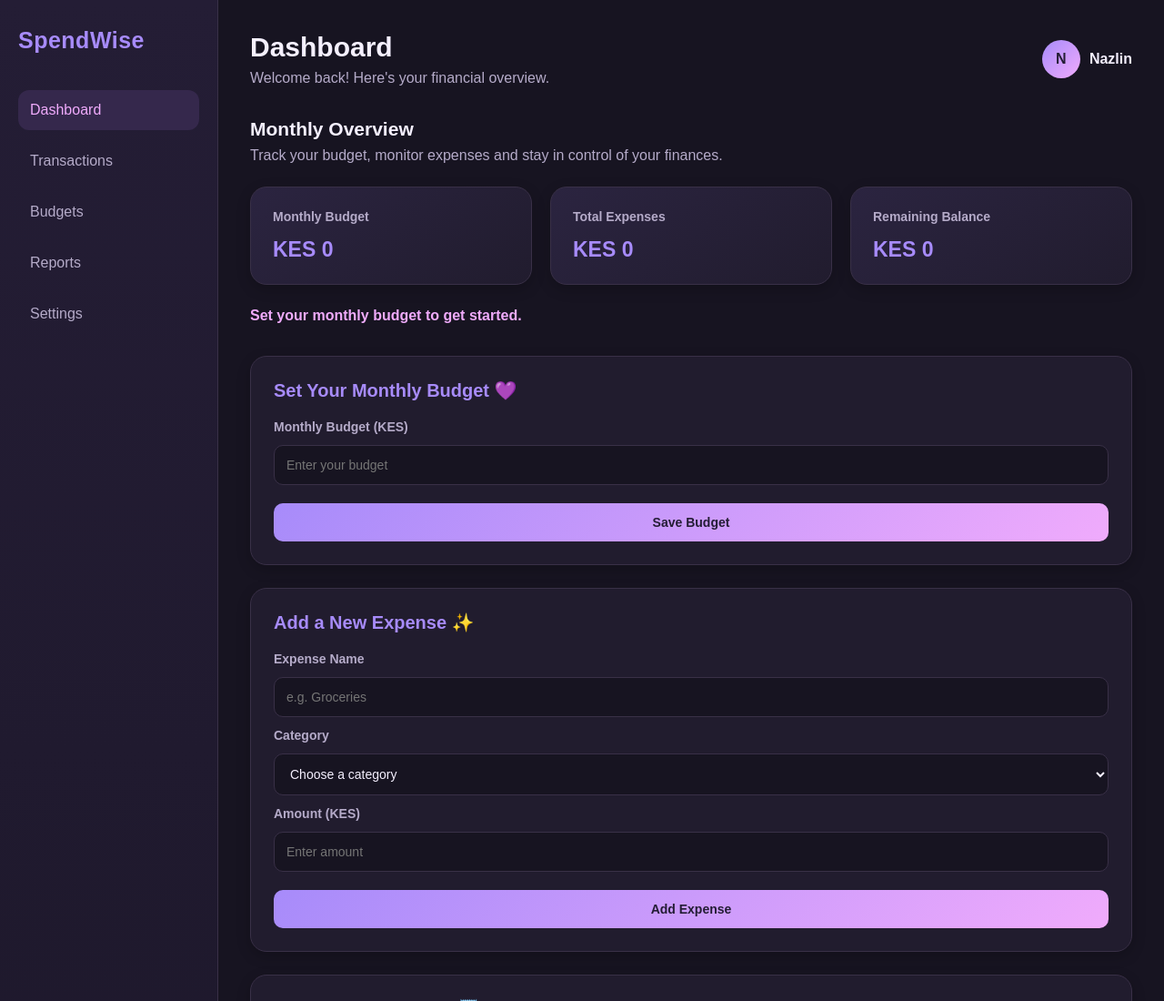
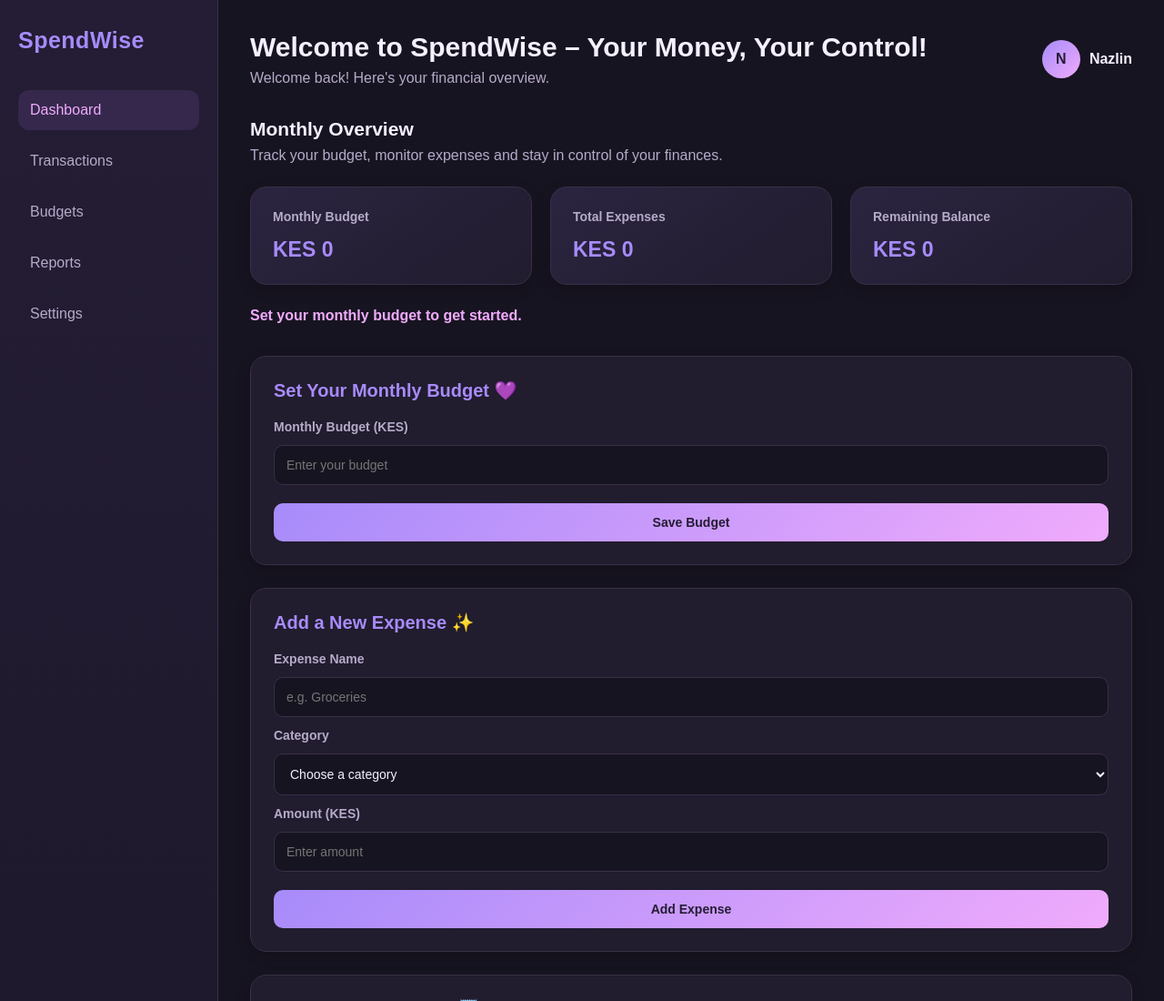
Before and after one commit to nazlinupdul53-arch/SpendWise-Budget-Management, a plain HTML site: page index.html in a window 1280 px wide. Shown: the top 1100 px of the page at 91% size. Drawn offline with Linux system fonts and the light colour scheme.

Commit message:
Modify header and welcome message in index.html
Updated the dashboard header and added a welcome message.

```diff
--- a/index.html
+++ b/index.html
@@ -36,7 +36,7 @@
             <header class="header">
 
                 <div class="welcome">
-                    <h1>Dashboard</h1>
+                  <h1>Welcome to SpendWise – Your Money, Your Control!</h1>
                     <p>Welcome back! Here's your financial overview.</p>
                 </div>
 
```
